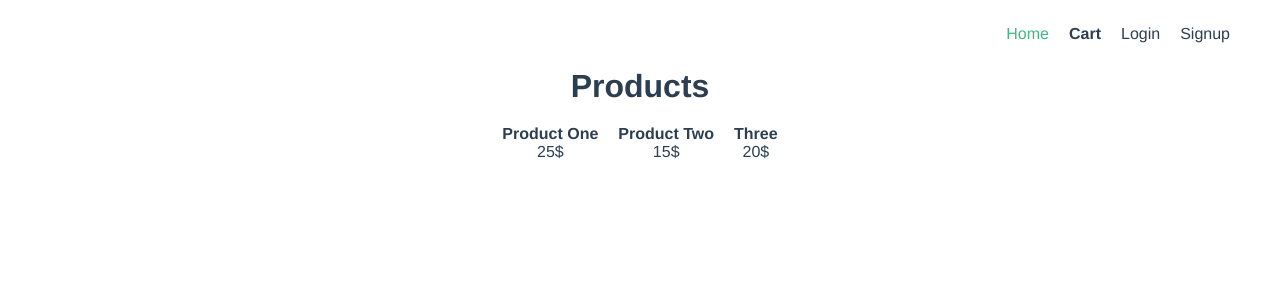
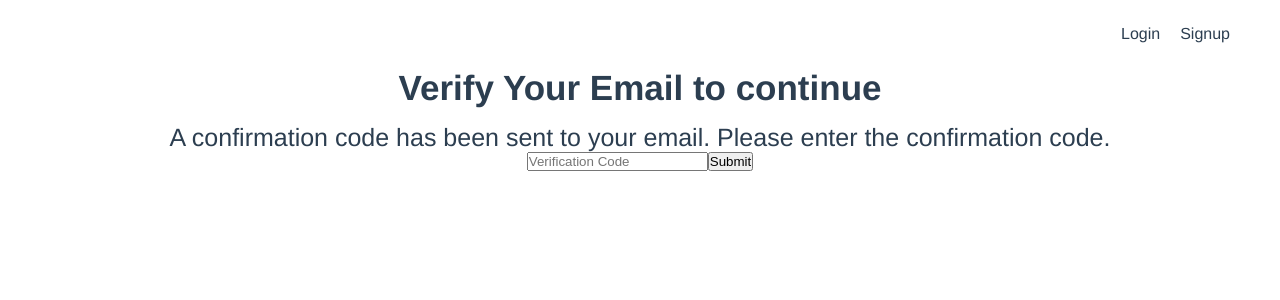
Before and after one commit to tanzimshahriar/a2app, a Vue app: page /#/ in a window 1280 px wide. Shown: the top 300 px of the page. Built offline with nearby package versions, Linux system fonts and the light colour scheme.

Commit message:
Email Verification page added

```diff
--- a/src/components/NavBar.vue
+++ b/src/components/NavBar.vue
@@ -2,10 +2,10 @@
   <div>
     <div id="nav">
       <div class="home-cart-container">
-        <div class="btn">
+        <div class="btn" v-if="emailVerified">
           <router-link to="/">Home</router-link>
         </div>
-        <div class="btn">
+        <div class="btn" v-if="emailVerified">
           <router-link id="cart-btn" to="/cart">Cart</router-link>
         </div>
       </div>
@@ -41,6 +41,9 @@ export default {
   computed: {
     loggedIn() {
       return this.$store.getters.loggedIn;
+    },
+    emailVerified() {
+      return this.$store.state.user.accountVerified;
     }
   }
 };
--- a/src/components/ProductsContainer.vue
+++ b/src/components/ProductsContainer.vue
@@ -1,5 +1,16 @@
 <template>
   <div>
+    <div v-if="unverified">
+      <CustomMessage
+        title="Verify Your Email to continue"
+        message="A confirmation code has been sent to your email. Please enter the confirmation code."
+      />
+      <form>
+        <input type="text" placeholder="Verification Code" />
+        <input value="Submit" type="submit" />
+      </form>
+    </div>
+    <div v-else>
       <h1>Products</h1>
       <div class="container">
         <div
@@ -11,10 +22,13 @@
         </div>
       </div>
     </div>
+  </div>
 </template>
 
 <script>
 import Product from "./Product";
+import CustomMessage from "../views/customMessage";
+import axios from "axios";
 export default {
   name: "ProductsContainer",
   data: function() {
@@ -39,7 +53,13 @@ export default {
     };
   },
   components: {
-    Product
+    Product,
+    CustomMessage
+  },
+  computed: {
+    unverified() {
+      return !this.$store.state.user.accountVerified;
+    }
   }
 };
 </script>
--- a/src/main.js
+++ b/src/main.js
@@ -5,23 +5,19 @@ import store from "./store";
 
 Vue.config.productionTip = false;
 
-
 router.beforeEach((to, from, next) => {
-  console.log(`navigating to ${to.name} from ${from.name}`)
-  if(to.matched.some(route => route.meta.requiresLoggedOut)) {
-    if(!store.getters.loggedIn){
-      next()
-    } else{
+  if (to.matched.some(route => route.meta.requiresLoggedOut)) {
+    if (!store.getters.loggedIn) {
+      next();
+    } else {
       next({
-        name: 'home'
-      })
+        name: "home"
+      });
     }
-  }
-  else{
+  } else {
     next();
   }
-})
-
+});
 
 // router.beforeEach((to, from, next) => {
 //   const loggedIn = store.getters.loggedIn;
@@ -43,7 +39,7 @@ new Vue({
   render: h => h(App)
 }).$mount("#app");
 
-if (process.env.MIX_APP_ENV === 'production') {
+if (process.env.MIX_APP_ENV === "production") {
   Vue.config.devtools = false;
   Vue.config.debug = false;
   Vue.config.silent = true;
--- a/src/router.js
+++ b/src/router.js
@@ -47,5 +47,4 @@ const router = new Router({
   ]
 });
 
-
 export default router;
--- a/src/store.js
+++ b/src/store.js
@@ -8,7 +8,7 @@ export default new Vuex.Store({
   state: {
     user: {
       token: localStorage.getItem("access_token") || null,
-      verified: false
+      accountVerified: null
     }
   },
   getters: {
@@ -20,8 +20,17 @@ export default new Vuex.Store({
     retrieveToken(state, token) {
       state.user.token = token;
     },
-    destroyToken(state) {
+    retrieveUserAccountVerificationStatus(state, result) {
+      if (result == "Unverified") {
+        console.log("epicly unverified");
+        state.user.accountVerified = false;
+      } else {
+        state.user.accountVerified = true;
+      }
+    },
+    destroyTokenAndAccountVerified(state) {
       state.user.token = null;
+      state.user.accountVerified = null;
     }
   },
   actions: {
@@ -36,8 +45,10 @@ export default new Vuex.Store({
           )
           .then(res => {
             const token = res.data.token;
+            const result = res.data.result;
             localStorage.setItem("access_token", token);
             context.commit("retrieveToken", token);
+            context.commit("retrieveUserAccountVerificationStatus", result);
             resolve(res);
           })
           .catch(err => {
@@ -49,7 +60,7 @@ export default new Vuex.Store({
     destroyToken(context) {
       if (context.getters.loggedIn) {
         localStorage.removeItem("access_token");
-        context.commit("destroyToken");
+        context.commit("destroyTokenAndAccountVerified");
       }
     }
   }
--- a/src/views/customMessage.vue
+++ b/src/views/customMessage.vue
@@ -40,8 +40,10 @@ export default {
   flex-direction: column;
   justify-content: center;
   align-items: center;
+  text-align: left;
   height: 30%;
-  margin: 20px;
+  margin-left: 40px;
+  margin-right: 40px;
 }
 .title {
   font-size: 35px;
@@ -50,7 +52,6 @@ export default {
 .message {
   font-size: 25px;
   font-weight: lighter;
-  margin: 20px;
-  padding-top: 10px;
+  padding-top: 15px;
 }
 </style>
```
Lines whose indentation alone changed are shown as unchanged.
